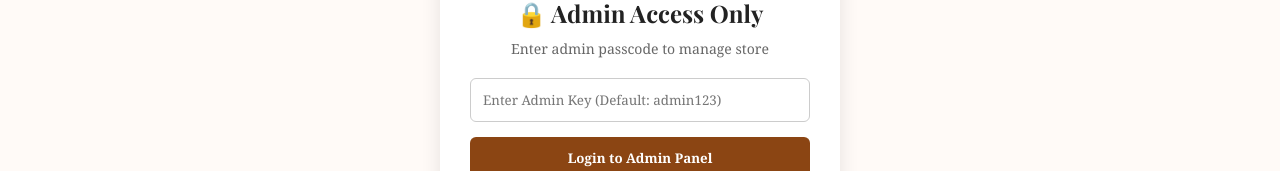
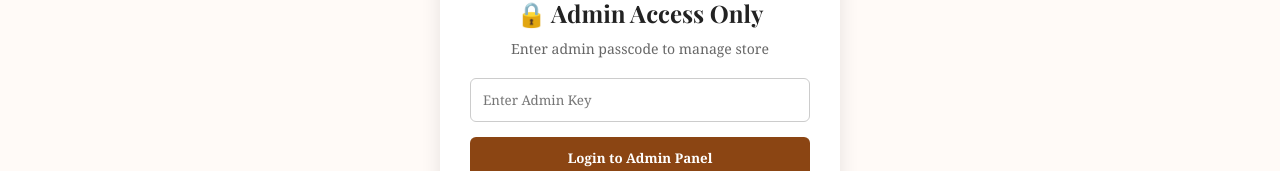
Before and after one commit to AishAftab098/online-bookstore, a React (Vite) app in the folder online-bookstore/client/: page /admin in a window 1280 px wide. Shown: the part 211-382 px from the top of the page. Built offline with nearby package versions, Linux system fonts and the light colour scheme.

Commit message:
Hide admin default password in placeholder and make input field secure

```diff
--- a/online-bookstore/client/src/components/AdminDashboard.jsx
+++ b/online-bookstore/client/src/components/AdminDashboard.jsx
@@ -315,7 +315,7 @@ function AdminDashboard() {
 
             type="password"
 
-            placeholder="Enter Admin Key (Default: admin123)"
+            placeholder="Enter Admin Key"
 
             value={adminPasscode}
 
```
